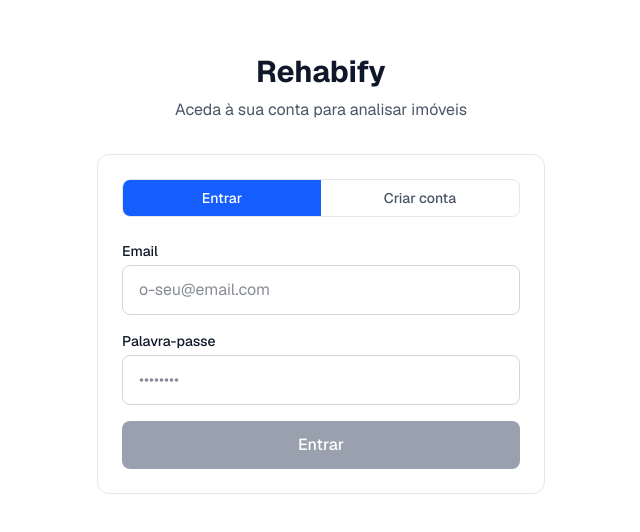
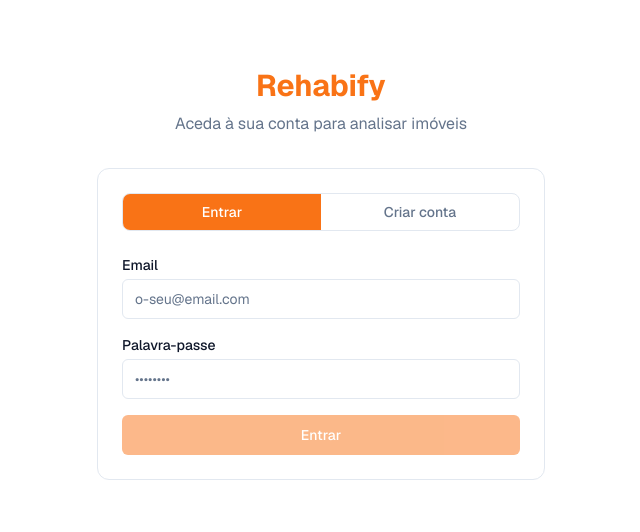
Before and after one commit to armindomatias/housing_agent, a Next.js app in the folder frontend/: page /auth in a window 1280 px wide. Shown: the part 126-658 px from the top of the page, without its empty margins (319-959 px from the left). Built offline with nearby package versions, Linux system fonts and the light colour scheme; no server answers.

Commit message:
feat: align auth page with Bold Contrast design tokens
Replace hardcoded blue/gray classes with design token classes,
use shadcn/ui Button and Input components, and add primary-coloured
link on the Rehabify heading.

```diff
--- a/frontend/src/app/auth/page.tsx
+++ b/frontend/src/app/auth/page.tsx
@@ -1,8 +1,11 @@
 "use client";
 
+import Link from "next/link";
 import { Suspense, useState, FormEvent, useEffect } from "react";
 import { useRouter, useSearchParams } from "next/navigation";
 import { createClient } from "@/lib/supabase/client";
+import { Button } from "@/components/ui/button";
+import { Input } from "@/components/ui/input";
 
 type AuthTab = "login" | "signup";
 
@@ -76,15 +79,17 @@
     <main className="min-h-screen flex items-center justify-center py-12 px-4">
       <div className="w-full max-w-md">
         <div className="text-center mb-8">
-          <h1 className="text-3xl font-bold mb-2">Rehabify</h1>
-          <p className="text-gray-600 dark:text-gray-400">
+          <Link href="/">
+            <h1 className="text-3xl font-bold mb-2 text-primary">Rehabify</h1>
+          </Link>
+          <p className="text-muted-foreground">
             Aceda à sua conta para analisar imóveis
           </p>
         </div>
 
-        <div className="bg-white dark:bg-gray-800 rounded-xl border border-gray-200 dark:border-gray-700 p-6">
+        <div className="bg-card rounded-xl border border-border p-6">
           {/* Tab toggle */}
-          <div className="flex mb-6 border border-gray-200 dark:border-gray-700 rounded-lg overflow-hidden">
+          <div className="flex mb-6 border border-border rounded-lg overflow-hidden">
             <button
               type="button"
               onClick={() => {
@@ -94,8 +99,8 @@
               }}
               className={`flex-1 py-2 text-sm font-medium transition-colors ${
                 tab === "login"
-                  ? "bg-blue-600 text-white"
-                  : "text-gray-600 dark:text-gray-400 hover:bg-gray-50 dark:hover:bg-gray-700"
+                  ? "bg-primary text-primary-foreground"
+                  : "text-muted-foreground hover:bg-accent"
               }`}
             >
               Entrar
@@ -109,8 +114,8 @@
               }}
               className={`flex-1 py-2 text-sm font-medium transition-colors ${
                 tab === "signup"
-                  ? "bg-blue-600 text-white"
-                  : "text-gray-600 dark:text-gray-400 hover:bg-gray-50 dark:hover:bg-gray-700"
+                  ? "bg-primary text-primary-foreground"
+                  : "text-muted-foreground hover:bg-accent"
               }`}
             >
               Criar conta
@@ -140,7 +145,7 @@
                 <label htmlFor="email" className="text-sm font-medium">
                   Email
                 </label>
-                <input
+                <Input
                   id="email"
                   type="email"
                   value={email}
@@ -148,7 +153,6 @@
                   placeholder="o-seu@email.com"
                   required
                   disabled={isLoading}
-                  className="px-4 py-3 border border-gray-300 rounded-lg focus:ring-2 focus:ring-blue-500 focus:border-transparent dark:bg-gray-800 dark:border-gray-600"
                 />
               </div>
 
@@ -156,7 +160,7 @@
                 <label htmlFor="password" className="text-sm font-medium">
                   Palavra-passe
                 </label>
-                <input
+                <Input
                   id="password"
                   type="password"
                   value={password}
@@ -164,21 +168,19 @@
                   placeholder="••••••••"
                   required
                   disabled={isLoading}
-                  className="px-4 py-3 border border-gray-300 rounded-lg focus:ring-2 focus:ring-blue-500 focus:border-transparent dark:bg-gray-800 dark:border-gray-600"
                 />
               </div>
 
-              <button
+              <Button
                 type="submit"
                 disabled={isLoading || !email || !password}
-                className="px-6 py-3 bg-blue-600 text-white font-medium rounded-lg hover:bg-blue-700 disabled:bg-gray-400 disabled:cursor-not-allowed transition-colors"
               >
                 {isLoading
                   ? "A processar..."
                   : tab === "login"
                   ? "Entrar"
                   : "Criar conta"}
-              </button>
+              </Button>
             </form>
           )}
         </div>
```
